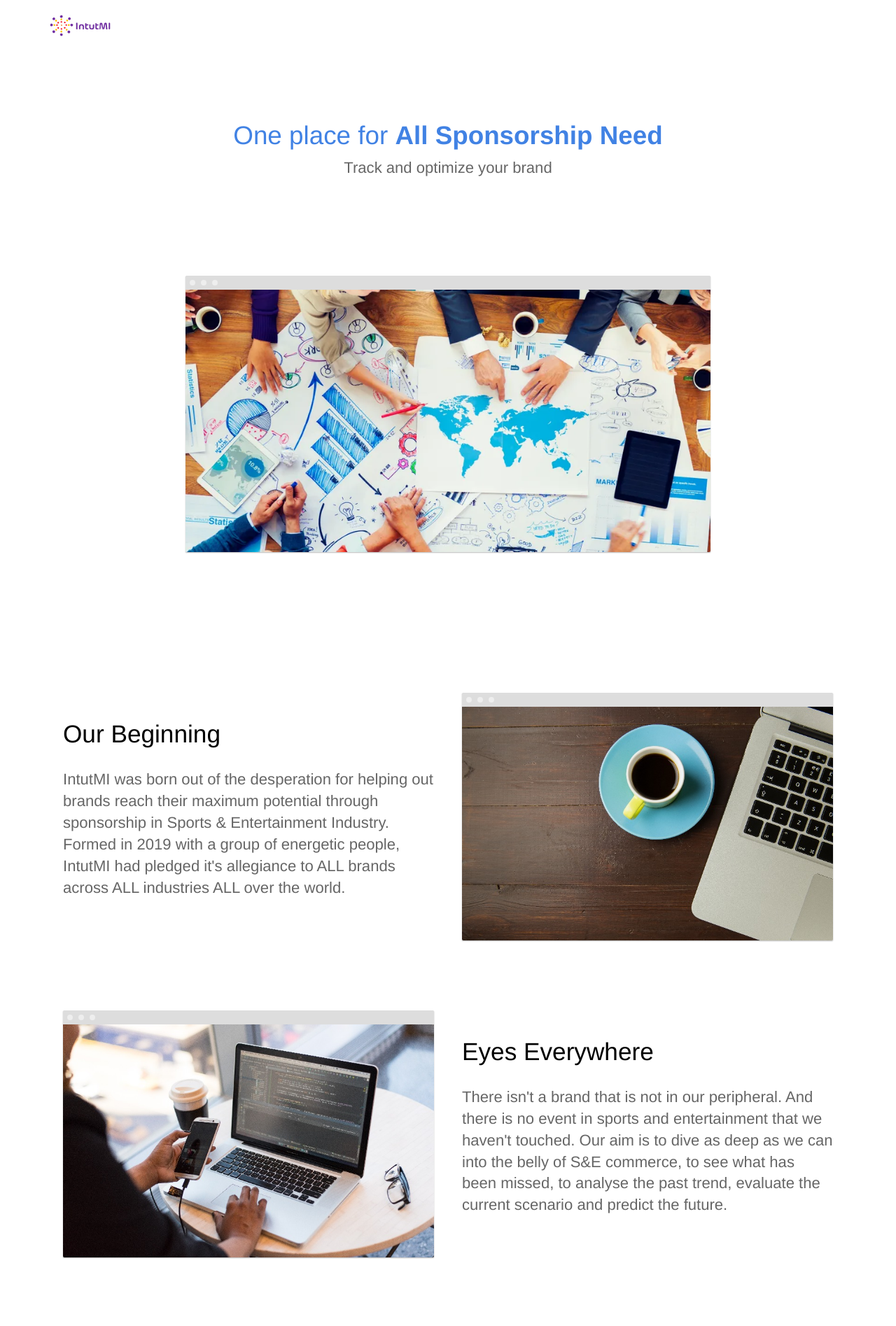
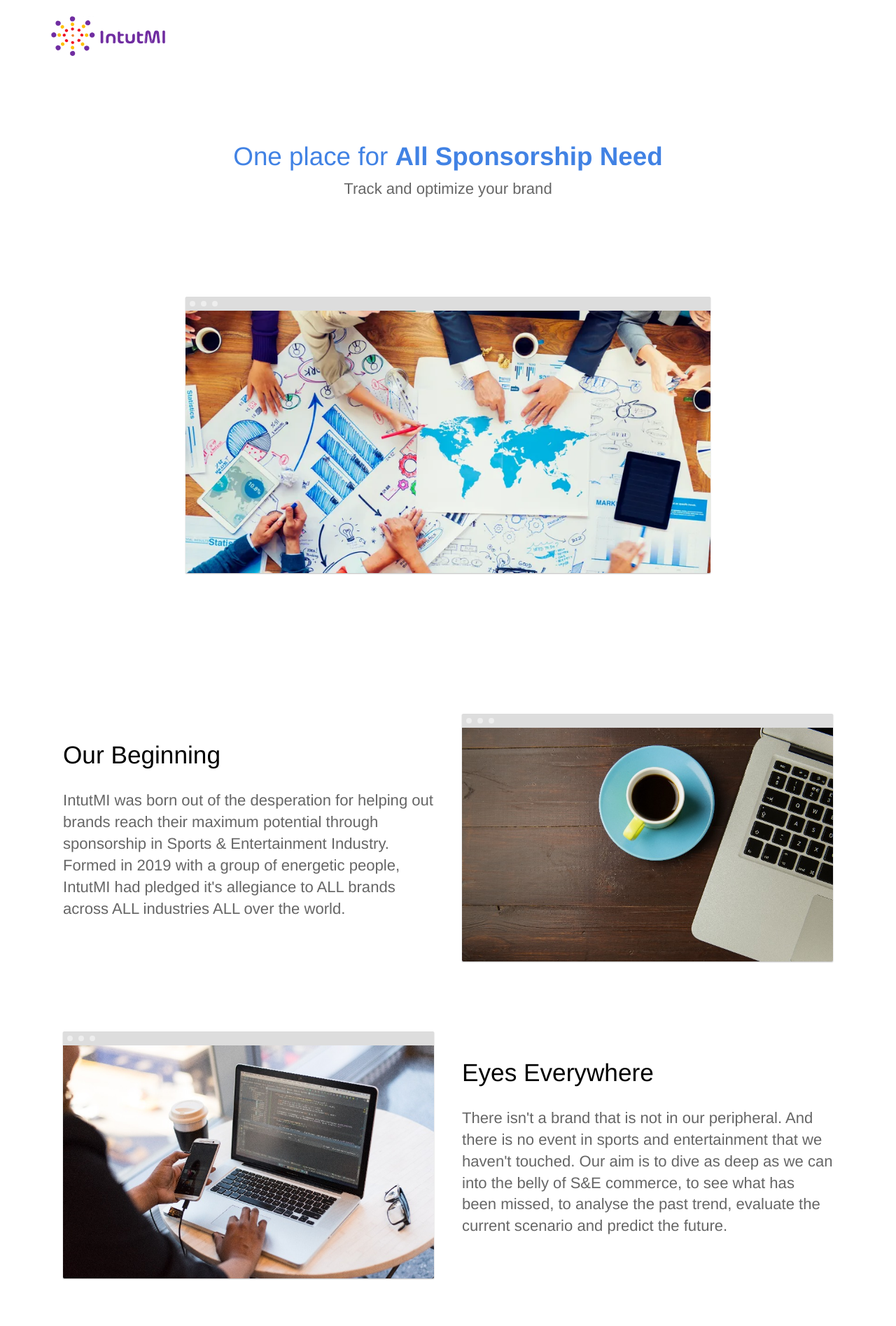
Before and after one commit to intutdev/intutmi.github.io, a Jekyll site: the page built from index.html, in a window 1280 px wide. Shown: the top 1895 px of the page at 70% size. Built offline with Jekyll 4.4.1, drawn with Linux system fonts in a browser that asks for light colours; grey boxes are pictures that could not be loaded.

Commit message:
Updated '_layouts/default.html' via CloudCannon

```diff
--- a/_layouts/default.html
+++ b/_layouts/default.html
@@ -23,7 +23,7 @@
 	<body>
 		<header>
 			<div class="container">
-				<div class="company-name"><a href="{{ site.baseurl }}/"><img src="{{ site.baseurl }}/images/logo.svg" alt="IntutMI Logo" width="95" height="33" /></a></div>
+				<div class="company-name"><a href="{{ site.baseurl }}/"><img src="{{ site.baseurl }}/images/logo.svg" alt="IntutMI Logo" width="105" height="63" /></a></div>
 				{% include navigation.html %}
 			</div>
 		</header>
```
